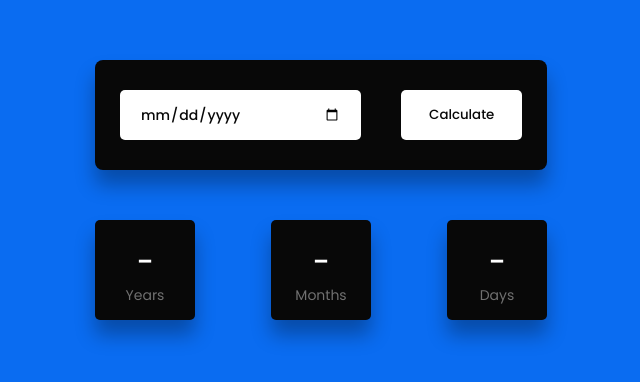
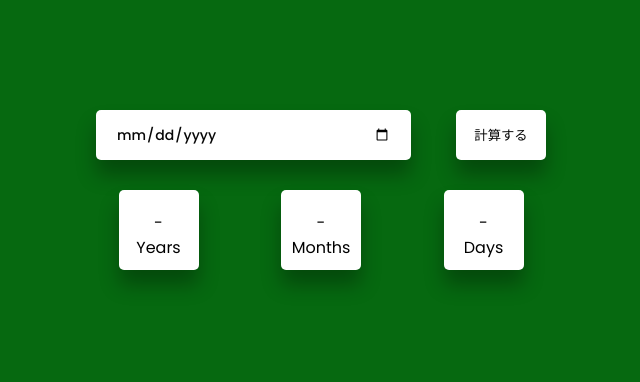
Before and after one commit to AsatoOi/age-calculator, a plain HTML site: page index.html in a window 1280 px wide. Shown: the part 210-592 px from the top of the page, without its empty margins (319-959 px from the left). Drawn offline with Linux system fonts and the light colour scheme.

Commit message:
initial commit

```diff
--- a/index.html
+++ b/index.html
@@ -13,10 +13,11 @@
     <title>Age Calculator</title>
   </head>
   <body>
+    <div class="flex">
       <div class="container">
-      <div class="inputs-wrapper">
+        <div class="calculator-wrapper">
           <input type="date" id="date-input" />
-        <button onclick="ageCalculate()">Calculate</button>
+          <button onclick="ageCalculate()">計算する</button>
         </div>
         <div class="outputs-wrapper">
           <div>
@@ -33,6 +34,7 @@
           </div>
         </div>
       </div>
+    </div>
     <script src="script.js"></script>
   </body>
 </html>
--- a/script.js
+++ b/script.js
@@ -1,66 +1,86 @@
-const months = [31,28,31,30,31,30,31,31,30,31,30,31];
+const months = [31, 28, 31, 30, 31, 30, 31, 31, 30, 31, 30, 31];
 
-function ageCalculate(){
+const ageCalculate = () => {
+    // 今の日時情報の取得
     let today = new Date();
+    // カレンダーに入力された生まれた日時情報を取得
     let inputDate = new Date(document.getElementById("date-input").value);
-    let birthMonth,birthDate,birthYear;
+    let birthMonth, birthDate, birthYear;
+    //変数「birthDetails」に、年/月/日の情報をオブジェクト形式で格納
     let birthDetails = {
-        date:inputDate.getDate(),
-        month:inputDate.getMonth()+1,
-        year:inputDate.getFullYear()
-    }
+        date: inputDate.getDate(),
+        month: inputDate.getMonth() + 1,
+        year: inputDate.getFullYear(),
+    };
+    //変数「currentYear」に現在の年を格納
     let currentYear = today.getFullYear();
-    let currentMonth = today.getMonth()+1;
+    //変数「currentYear」に現在の月を格納
+    let currentMonth = today.getMonth() + 1;
+    //変数「currentYear」に現在の日を格納
     let currentDate = today.getDate();
 
-    leapChecker(currentYear);
+    //うるう年をチェックする関数の実行
+    checker(currentYear);
 
-    if(
+    //もし、現在より未来に生まれていたらエラーを吐き出すようにする
+    if (
         birthDetails.year > currentYear ||
-        ( birthDetails.month > currentMonth && birthDetails.year == currentYear) ||
-        (birthDetails.date > currentDate && birthDetails.month == currentMonth && birthDetails.year == currentYear)
-    ){
+        (birthDetails.month > currentMonth && birthDetails.year == currentYear) ||
+        (birthDetails.date > currentDate &&
+        birthDetails.month == currentMonth &&
+        birthDetails.year == currentYear)
+    ) {
         alert("生まれていません！");
-        displayResult("-","-","-");
+        displayResult("-", "-", "-");
         return;
     }
-
+    //年の計算
     birthYear = currentYear - birthDetails.year;
 
-    if(currentMonth >= birthDetails.month){
+    //月の計算
+    //条件１：現在の月が生まれた月よりも数が大きい時
+    if (currentMonth >= birthDetails.month) {
         birthMonth = currentMonth - birthDetails.month;
-    }
-    else{
+    //条件２：現在の月が生まれた月よりも数が小さい時
+    } else {
+        //年の数を１減らす
         birthYear--;
+        //12ヶ月足した状態で、計算する
         birthMonth = 12 + currentMonth - birthDetails.month;
     }
 
-    if(currentDate >= birthDetails.date){
+    //日の計算
+    //条件１：現在の日が生まれた日よりも数が大きい時
+    if (currentDate >= birthDetails.date) {
         birthDate = currentDate - birthDetails.date;
-    }
-    else{
+    //条件２：現在の日が生まれた日よりも数が小さい時
+    } else {
+        //月の数を１減らす
         birthMonth--;
+        //先月の日数を変数「days」に格納
         let days = months[currentMonth - 2];
+        //先月の日数と現在の日数を足した状態で、生まれた日数を引く
         birthDate = days + currentDate - birthDetails.date;
-        if(birthMonth < 0){
+        //もし月の数が0以下になる場合があるが、必ず11月となり、年度の数を１引く
+        if (birthMonth < 0) {
             birthMonth = 11;
             birthYear--;
         }
     }
-    displayResult(birthDate,birthMonth,birthYear);
-}
+    //結果をHTMLに出力
+    result(birthDate, birthMonth, birthYear);
+};
 
-function displayResult(bDate,bMonth,bYear){
+const result=(bDate, bMonth, bYear) => {
     document.getElementById("years").textContent = bYear;
     document.getElementById("months").textContent = bMonth;
     document.getElementById("days").textContent = bDate;
 }
 
-function leapChecker(year){
-    if(year % 4 == 0 || (year % 100 == 0 && year % 400 == 0)){
+const checker = (year) => {
+    if (year % 4 == 0 || (year % 100 == 0 && year % 400 == 0)) {
         months[1] = 29;
-    }
-    else{
+    } else {
         months[1] = 28;
     }
-}
+};
--- a/style.css
+++ b/style.css
@@ -1,67 +1,70 @@
 *,
 *:before,
-*:after{
+*:after {
   padding: 0;
   margin: 0;
   box-sizing: border-box;
 }
-body{
-    background-color: #0a6cf1;
+body {
+  background-color: #066910;
 }
-.container{
-    width: 40%;
+.flex {
+  width: 100vw;
+  height: 100vh;
+  display: flex;
+  justify-content: center;
+  align-items: center;
+}
+.calculator-wrapper {
+  height: 10vh;]
+}
+.container {
+  width: 25%;
   min-width: 450px;
-    position: absolute;
-    transform: translate(-50%,-50%);
-    left: 50%;
-    top: 50%;
-    padding: 50px 30px;
 }
-.container *{
-    font-family: "Poppins",sans-serif;
+.container * {
+  font-family: "Poppins", sans-serif;
   border: none;
   outline: none;
 }
-.inputs-wrapper{
-    background-color: #080808;
-    padding: 30px 25px;
-    border-radius: 8px;
-    box-shadow: 0 15px 20px rgba(0,0,0,0.3);
-    margin-bottom: 50px;
-}
+
 input,
-button{
+button {
   height: 50px;
   background-color: #ffffff;
   color: #080808;
   font-weight: 500;
   border-radius: 5px;
+  box-shadow: 0 15px 20px rgba(0, 0, 0, 0.3);
 }
-input{
-    width: 60%;
+input {
+  width: 70%;
   padding: 0 20px;
   font-size: 14px;
 }
-button{
-    width: 30%;
+button {
+  width: 20%;
   float: right;
 }
-.outputs-wrapper{
-    width: 100%;
+.outputs-wrapper {
+  width: 90%;
+  margin: auto;
   display: flex;
   justify-content: space-between;
+
 }
-.outputs-wrapper div{
-    height: 100px;
-    width: 100px;
-    background-color: #080808;
+.outputs-wrapper div {
+  height: 80px;
+  width: 80px;
   border-radius: 5px;
-    color: #ffffff;
+  background-color: #fff;
+  color: #000;
   display: grid;
   place-items: center;
   padding: 20px 0;
-    box-shadow: 0 15px 20px rgba(0,0,0,0.3);
+  box-shadow: 0 15px 20px rgba(0, 0, 0, 0.3);
 }
+/*
 span{
     font-size: 30px;
     font-weight: 500;
@@ -70,4 +73,4 @@ p{
     font-size: 14px;
     color: #707070;
     font-weight: 400;
-}
+} */
```
Lines whose indentation alone changed are shown as unchanged.
